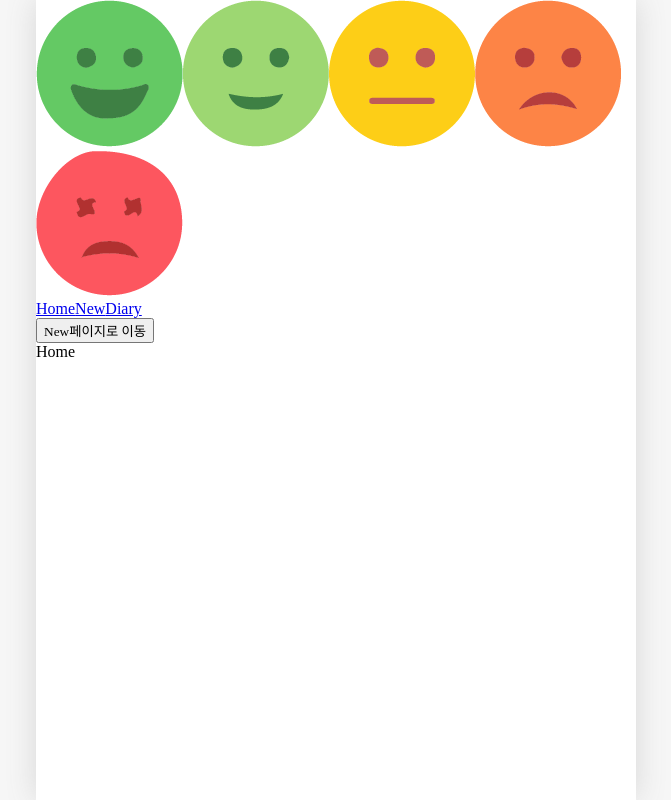
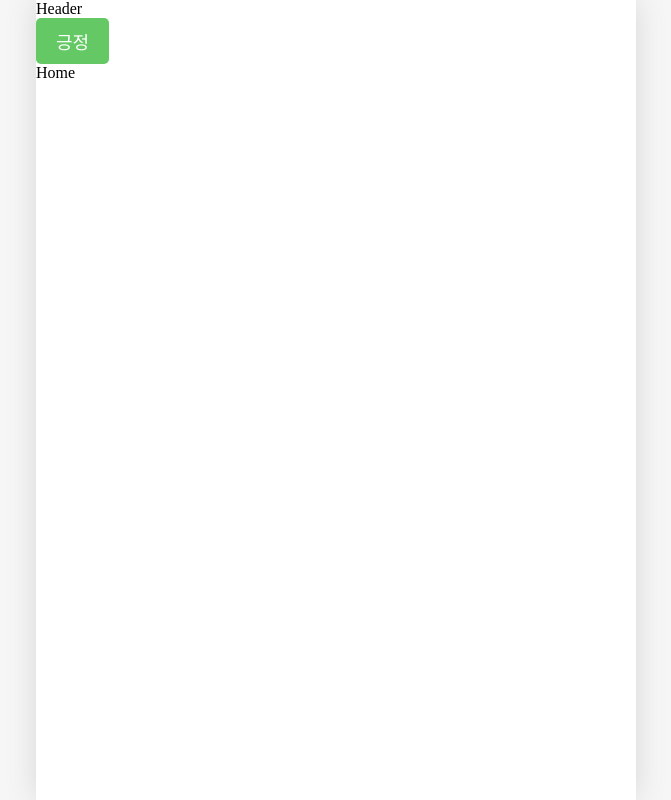
Before and after one commit to seongwoo83/emo-diary, a React (Vite) app: page / in a window 1280 px wide. Shown: the whole page, without its empty margins (304-975 px from the left). Built offline with nearby package versions, Linux system fonts and the light colour scheme; a web font is replaced by a local one.

Commit message:
[feat] scss 적용중

```diff
--- a/package.json
+++ b/package.json
@@ -12,7 +12,8 @@
   "dependencies": {
     "react": "^19.1.0",
     "react-dom": "^19.1.0",
-    "react-router-dom": "^7.6.0"
+    "react-router-dom": "^7.6.0",
+    "sass": "^1.88.0"
   },
   "devDependencies": {
     "@eslint/js": "^9.25.0",
--- a/src/App.tsx
+++ b/src/App.tsx
@@ -1,10 +1,11 @@
 import './App.css'
-import { Route, Routes, Link, useNavigate } from 'react-router-dom'
+import { Route, Routes } from 'react-router-dom'
 import Home from './pages/home/Home'
 import Diary from './pages/diary/Diary'
 import New from './pages/new/New'
 import NotFound from './pages/404/NotFound'
-import { getEmotionImage } from './util/get-emotion-image'
+import { Button } from './components/button/Button'
+import Header from './components/header/Header'
 /**
   1. "/": 모든 일기를 조회하는 Home페이지
   2. "/new": 새로운 일기를 작성하는 New페이지
@@ -12,27 +13,12 @@ import { getEmotionImage } from './util/get-emotion-image'
 */
 function App() {
 
-  const nav = useNavigate();
 
-  const onClickButton = ()=>{
-    nav("/new")
-  }
 
   return (
     <>
-      <div>
-        <img src={getEmotionImage(1)} alt="emotion1" />
-        <img src={getEmotionImage(2)} alt="emotion2" />
-        <img src={getEmotionImage(3)} alt="emotion3" />
-        <img src={getEmotionImage(4)} alt="emotion4" />
-        <img src={getEmotionImage(5)} alt="emotion5" />
-      </div>
-      <div>
-        <Link to={"/"}>Home</Link>
-        <Link to={"/new"}>New</Link>
-        <Link to={"/diary"}>Diary</Link>
-      </div>
-      <button onClick={onClickButton}>New페이지로 이동</button>
+      <Header />
+      <Button text="긍정" type="POSITIVE" onClick={()=>{}}/>
       <Routes>
         <Route path='/' element={<Home />} />
         <Route path='/new' element={<New />} />
--- /dev/null
+++ b/src/components/button/Button.scss
@@ -0,0 +1,22 @@
+.Button {
+    background-color: rgb(236, 236, 236);
+    cursor: pointer;
+    border: none;
+    border-radius: 5px;
+    padding: 10px 20px;
+    font-size: 18px;
+    white-space: nowrap;
+
+    &:hover{
+        outline: rgba($color: #000000, $alpha: 0.5);
+    }
+}
+
+.Button_POSITIVE{
+    background-color: rgb(100, 201, 100);
+    color: #fff;
+}
+.Button_NEGATIVE{
+    background-color: rgb(253, 86, 90);
+    color: #fff;
+}
--- /dev/null
+++ b/src/components/button/Button.tsx
@@ -0,0 +1,8 @@
+import "./Button.scss"
+import type { ButtonType } from "./../../util/Types"
+
+export const Button = ({text, type, onClick}:{text:string, type:ButtonType, onClick: ()=>void})=>{
+    return (
+        <button className={`Button Button_${type}`} onClick={onClick} value={type}>{text}</button>
+    )
+}
--- /dev/null
+++ b/src/components/header/Header.tsx
@@ -0,0 +1,9 @@
+import "./Header.scss"
+
+const Header = () =>{
+    return(
+        <header className="header">Header</header>
+    )
+}
+
+export default Header;
--- /dev/null
+++ b/src/util/Types.ts
@@ -0,0 +1,3 @@
+type ButtonType = "POSITIVE" | "DEFAULT" | "NEGATIVE"
+
+export type {ButtonType}
```
Also changed, not shown: src/components/header/Header.scss (added), 1 other file (tests, documents, lock files or other folders).
